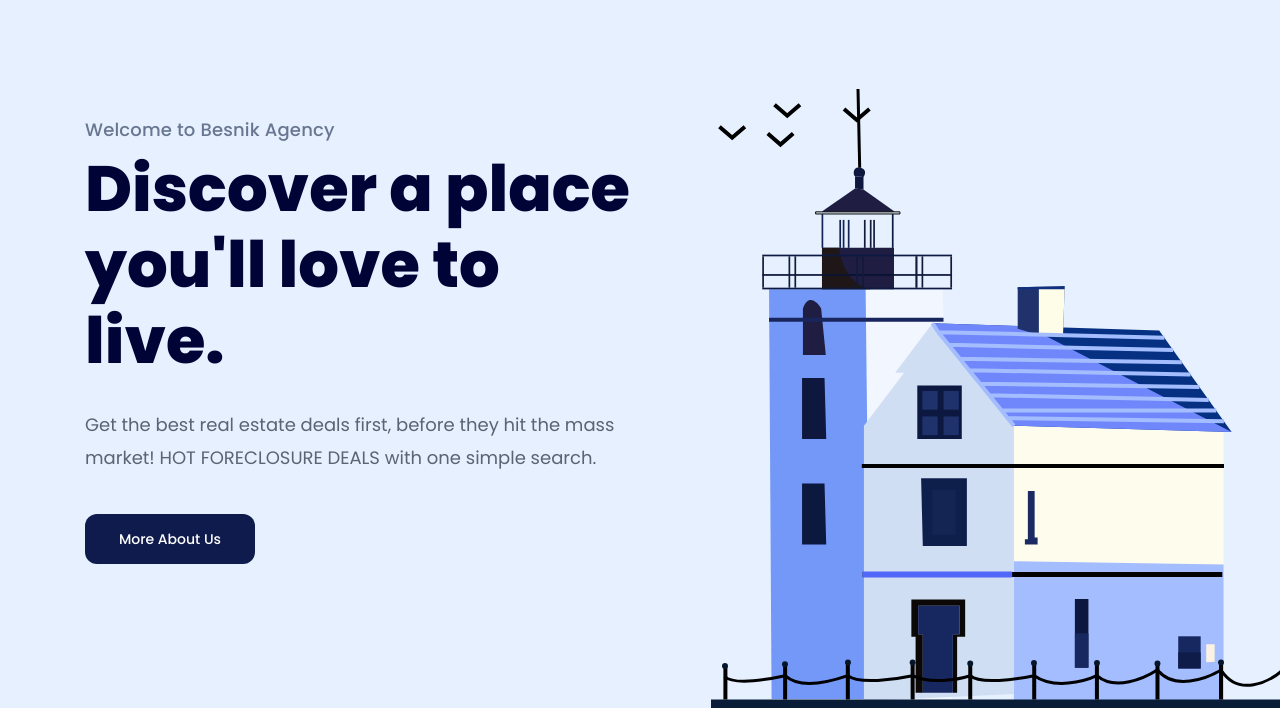
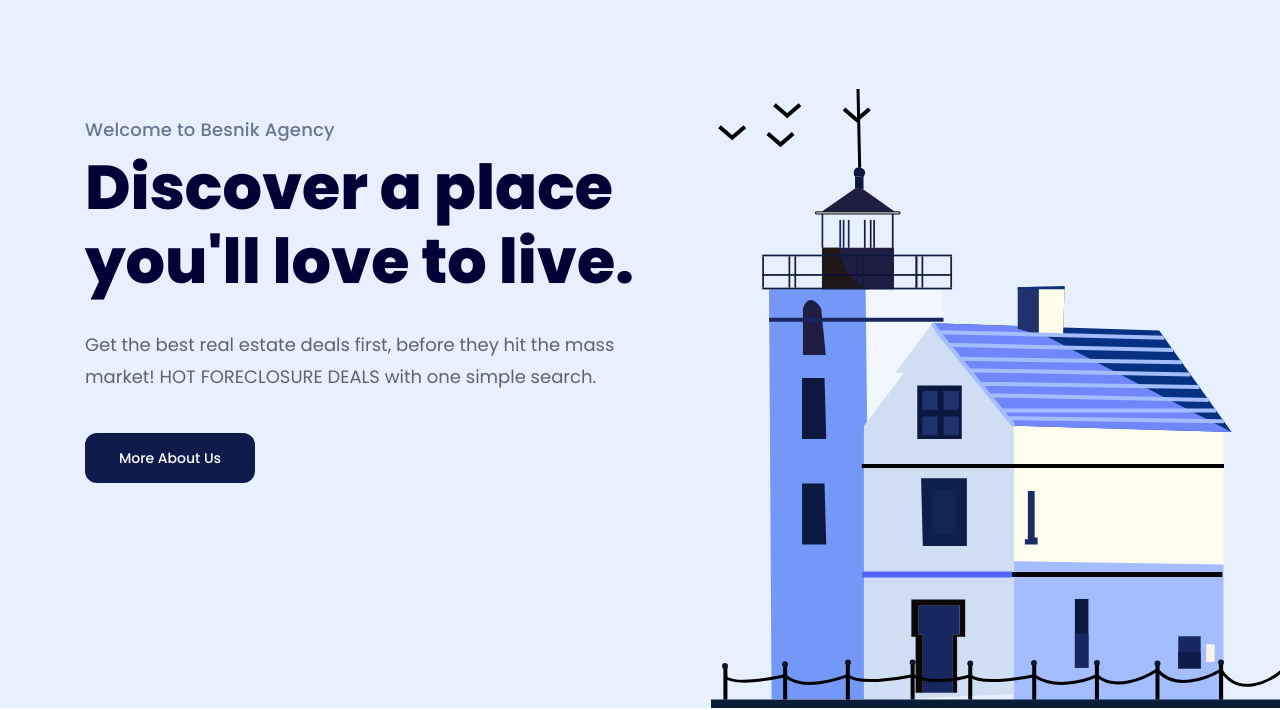
Before and after one commit to TNQAn/f8-htmlcss-01, a plain HTML site: page index.html in a window 1280 px wide. Shown: the part 92-802 px from the top of the page. Drawn offline with Linux system fonts and the light colour scheme.

Commit message:
Update style.css

```diff
--- a/assest/css/style.css
+++ b/assest/css/style.css
@@ -115,7 +115,7 @@ a {
 .hero .title {
     margin-top: 8px;
     color: #000336;
-    font-size: 6.4rem;
+    font-size: 6.2rem;
     font-weight: 700;
     line-height: 1.19;
 }
```
